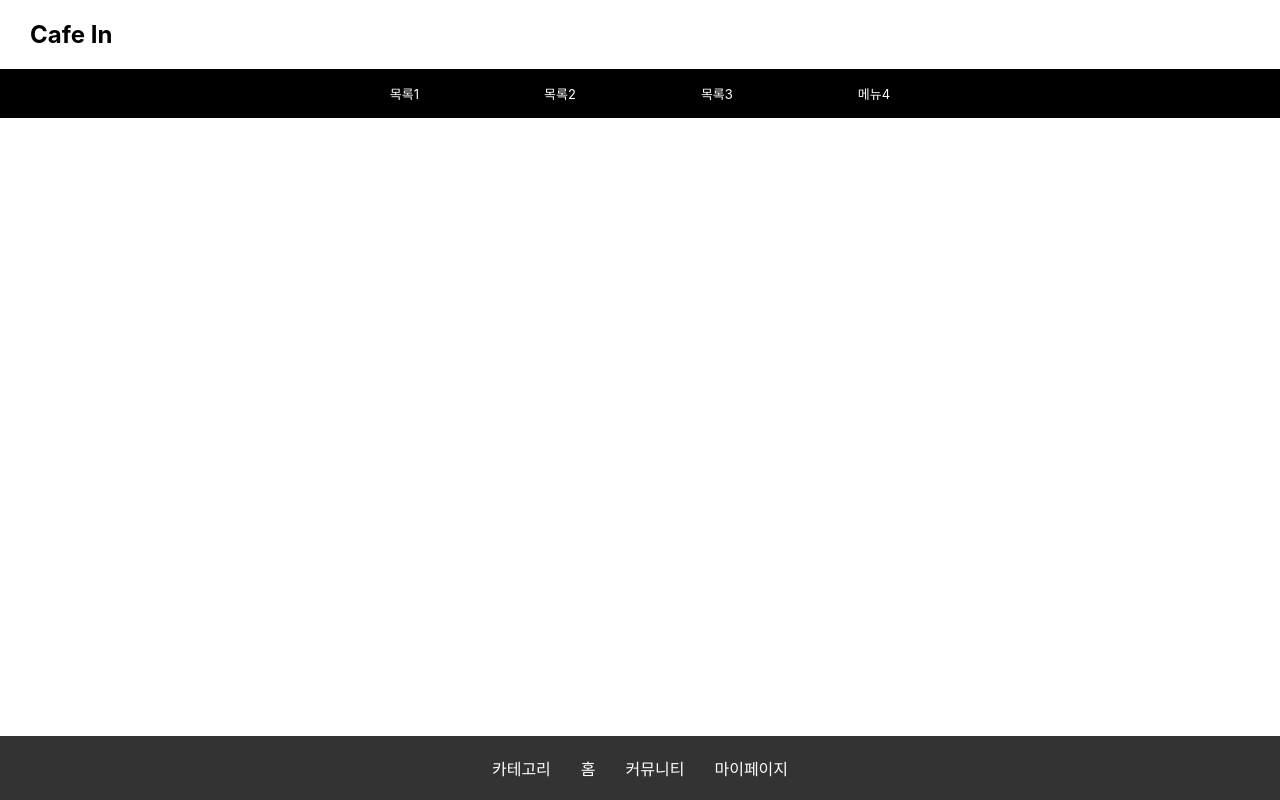
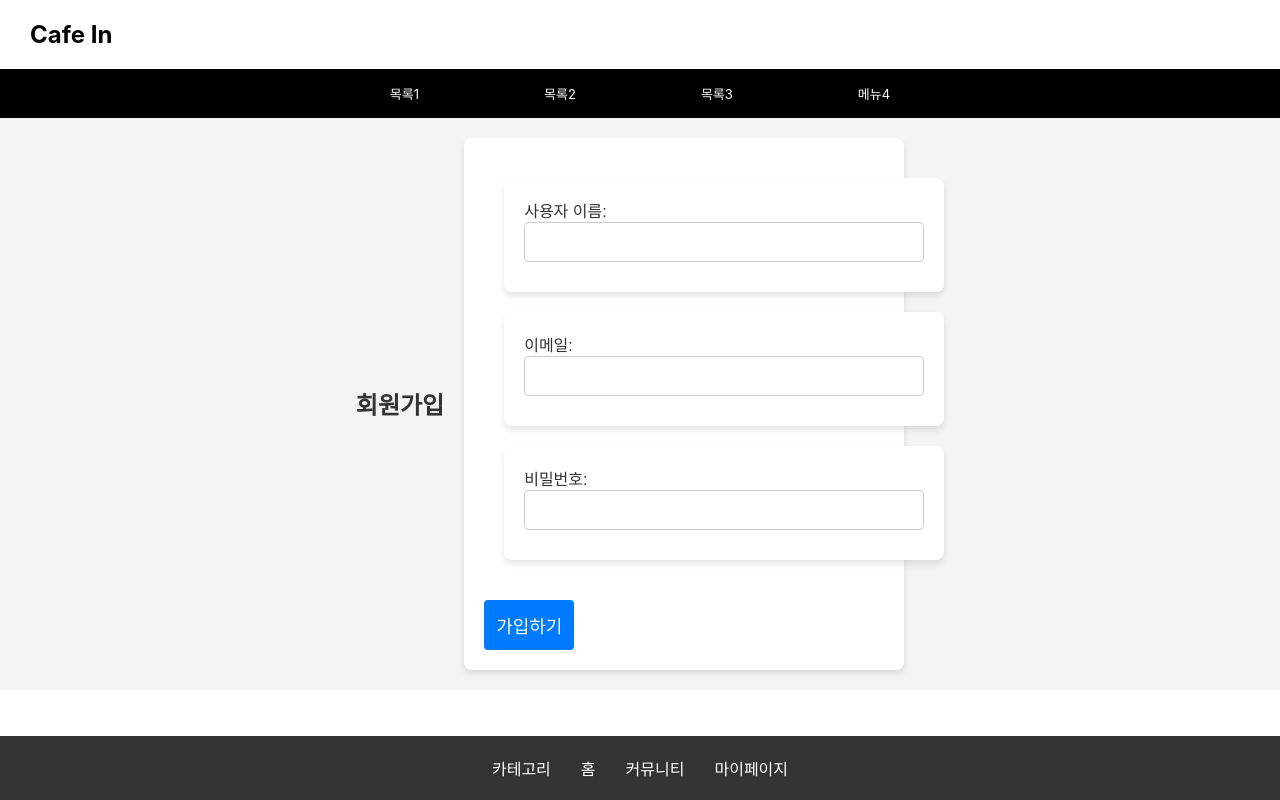
Before and after one commit to hyeongjun6364/SoftwareProject_CafeIn, a React (Create React App) app in the folder cafein/: page /signup in a window 1280 px wide. Built offline with nearby package versions, Linux system fonts and the light colour scheme.

Commit message:
승찬 업데이트

```diff
--- a/cafein/src/index.jsx
+++ b/cafein/src/index.jsx
@@ -11,6 +11,7 @@ import MyPage from "./page/mypage/mypage" // MyPage 컴포넌트 추가
 import Community from "./page/community/community"
 import Category from "./page/category/category"
 import { RecoilRoot } from "recoil"
+import SignUp from "./page/mypage/signup"
 
 const root = ReactDOM.createRoot(document.getElementById("root"))
 root.render(
@@ -20,8 +21,9 @@ root.render(
         <Routes>
           <Route path="/" Component={MainPage} />
           <Route path="/mypage" Component={MyPage} />
-          <Route path="/category" component={Category} />
-          <Route path="/community" component={Community} />
+          <Route path="/category" Component={Category} />
+          <Route path="/community" Component={Community} />
+          <Route path="/signup" Component={SignUp} />
         </Routes>
       </Layout>
     </BrowserRouter>
--- a/cafein/src/page/mypage/login.jsx
+++ b/cafein/src/page/mypage/login.jsx
@@ -81,7 +81,7 @@ const Login = () => {
       <div className="login-wrapper">
         <div className="login-container">
           <div className="login-logo">
-            <span className="logo-image">LOGO</span>
+            <span className="logo-image">LOGOIN</span>
           </div>
           <form id="loginForm">
             <div className="input-group">
@@ -153,7 +153,7 @@ const Login = () => {
               <span onClick={() => alert("비밀번호 찾기")}>비밀번호 찾기</span>
             </li>
             <li>
-              <Link to="/signUp">
+              <Link to="/signup">
                 <span className="bold">회원가입</span>
               </Link>
             </li>
--- /dev/null
+++ b/cafein/src/page/mypage/signup.jsx
@@ -0,0 +1,67 @@
+import React, { useState } from "react"
+import "../../style/mypage/signup.scss" // 스타일 파일 임포트
+
+const SignUp = () => {
+  const [username, setUsername] = useState("")
+  const [email, setEmail] = useState("")
+  const [password, setPassword] = useState("")
+  const [isRegistered, setIsRegistered] = useState(false)
+
+  const handleSignUp = () => {
+    // 여기에서 입력된 정보로 새로운 계정을 만들고 저장하는 로직을 구현합니다.
+    // 실제로는 서버와 통신하여 계정을 생성해야 합니다.
+
+    // 하드코딩 예시:
+    if (username === "Admin1234@" && password === "Admin1234@") {
+      // 계정 생성 성공
+      setIsRegistered(true)
+    } else {
+      // 계정 생성 실패
+      setIsRegistered(false)
+    }
+  }
+
+  return (
+    <div className="signup-form">
+      {" "}
+      {/* 클래스명 추가 */}
+      <h2>회원가입</h2>
+      {isRegistered ? (
+        <p>회원가입이 완료되었습니다.</p>
+      ) : (
+        <div>
+          <div>
+            <label>사용자 이름:</label>
+            <input
+              type="text"
+              value={username}
+              onChange={(e) => setUsername(e.target.value)}
+            />
+          </div>
+          <div>
+            <label>이메일:</label>
+            <input
+              type="email"
+              value={email}
+              onChange={(e) => setEmail(e.target.value)}
+            />
+          </div>
+          <div>
+            <label>비밀번호:</label>
+            <input
+              type="password"
+              value={password}
+              onChange={(e) => setPassword(e.target.value)}
+            />
+          </div>
+          <button className="signup-button" onClick={handleSignUp}>
+            가입하기
+          </button>{" "}
+          {/* 클래스명 추가 */}
+        </div>
+      )}
+    </div>
+  )
+}
+
+export default SignUp
--- /dev/null
+++ b/cafein/src/style/mypage/signup.scss
@@ -0,0 +1,59 @@
+/* SignUp.css */
+
+.signup-form {
+    display: flex;
+    justify-content: center;
+    align-items: center;
+    background: #f4f4f4;
+    font-family: Arial, sans-serif;
+}
+
+.signup-form h2 {
+    font-size: 24px;
+    font-weight: bold;
+    color: #333;
+    margin-bottom: 20px;
+}
+
+.signup-form div {
+    background: #fff;
+    border-radius: 8px;
+    box-shadow: 0 4px 6px rgba(0, 0, 0, 0.1);
+    padding: 20px;
+    width: 400px;
+    margin: 20px;
+}
+
+.signup-form label {
+    font-size: 16px;
+    margin-bottom: 10px;
+    color: #333;
+}
+
+.signup-form input[type="text"],
+.signup-form input[type="email"],
+.signup-form input[type="password"] {
+    width: 100%;
+    padding: 10px;
+    margin-bottom: 10px;
+    border: 1px solid #ccc;
+    border-radius: 4px;
+    box-sizing: border-box;
+    font-size: 16px;
+}
+
+.signup-button {
+    background-color: #007bff;
+    color: #fff;
+    border: none;
+    padding: 12px;
+    border-radius: 4px;
+    cursor: pointer;
+    font-size: 18px;
+    margin-top: 20px;
+    transition: background-color 0.2s;
+}
+
+.signup-button:hover {
+    background-color: #0056b3;
+}
```
